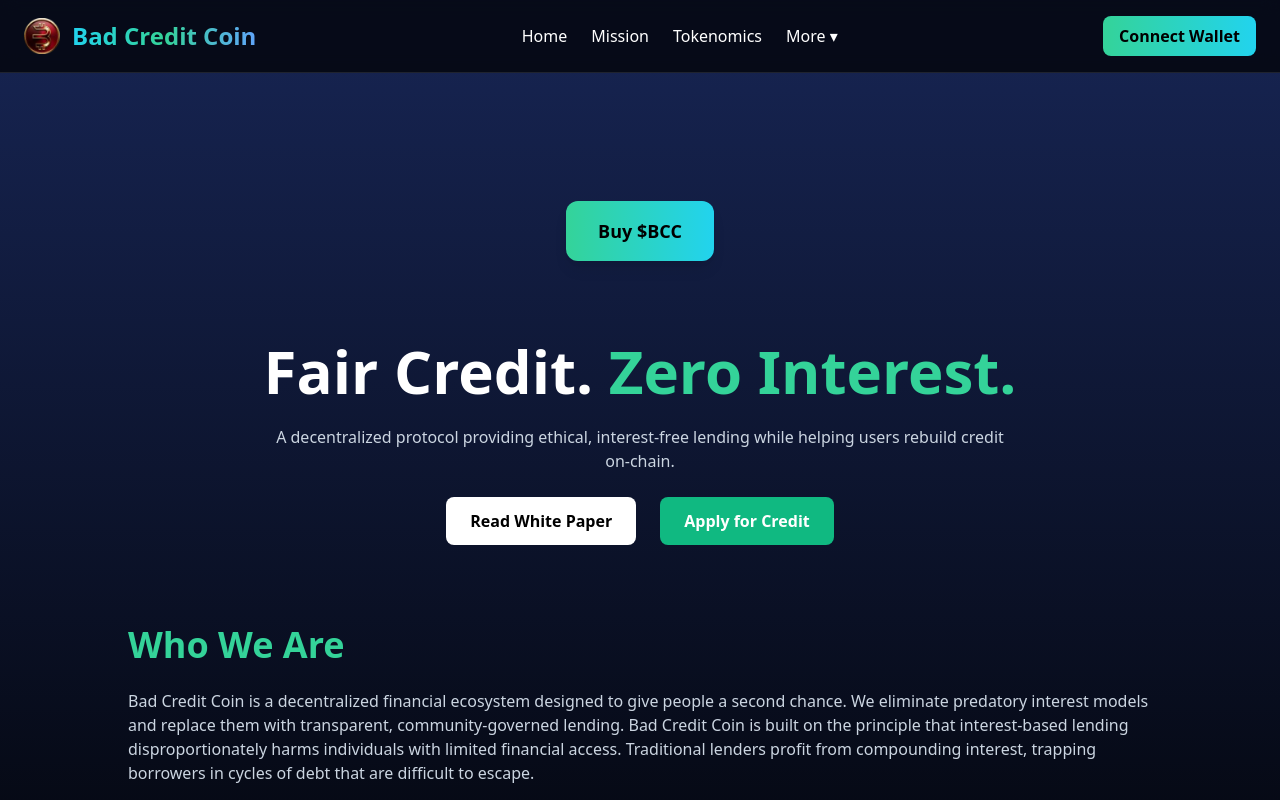
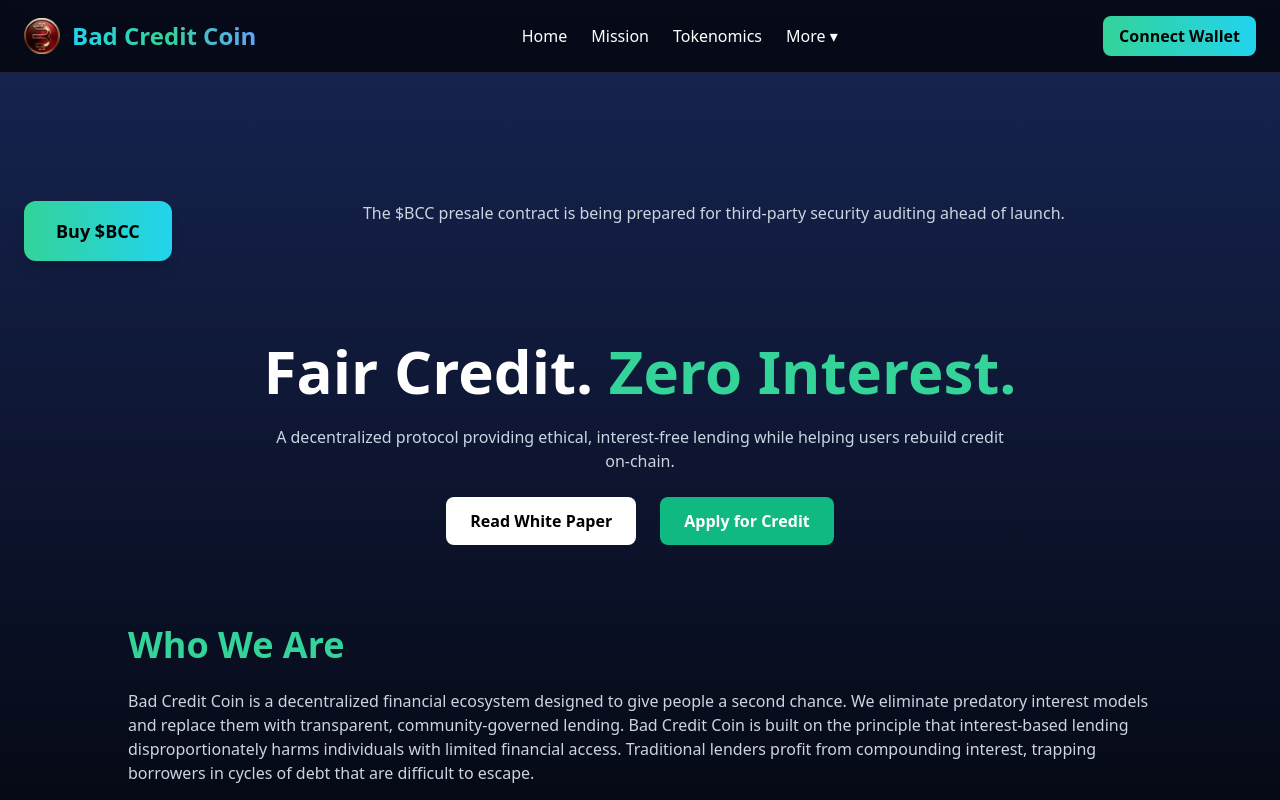
Before and after one commit to jahangirchoudhry1978-star/bad-credit-coin, a React (Vite) app: page / in a window 1280 px wide. Shown: the top 800 px of the page. Built offline with nearby package versions, Linux system fonts and the light colour scheme.

Commit message:
Update App.tsx page and Home page

```diff
--- a/src/App.tsx
+++ b/src/App.tsx
@@ -305,6 +305,9 @@ useEffect(() => {
   >
     Buy $BCC
   </button>
+              <p className="text-slate-300 max-w-3xl mx-auto">
+               The $BCC presale contract is being prepared for third-party security auditing ahead of launch.
+              </p>
 </div>
       {/* HERO */}
             <section className="text-center space-y-6">
@@ -503,6 +506,10 @@ useEffect(() => {
           >
             <h1 className="text-5xl font-bold text-center text-emerald-400">White Paper</h1>
             <p className="text-slate-300">
+             Prior to token distribution, the Bad Credit Coin smart contract will undergo a comprehensive third-party security audit to ensure transparency, safety, and investor protection.
+            </p>
+
+           <p className="text-slate-300">
               BCC aims to redefine Global lending by proving that credit does not need Interest to be profitable or Sustainable.
               This document outlines the Vision for the Future,protocol design, governance framework, and economic model.
             </p>
```
